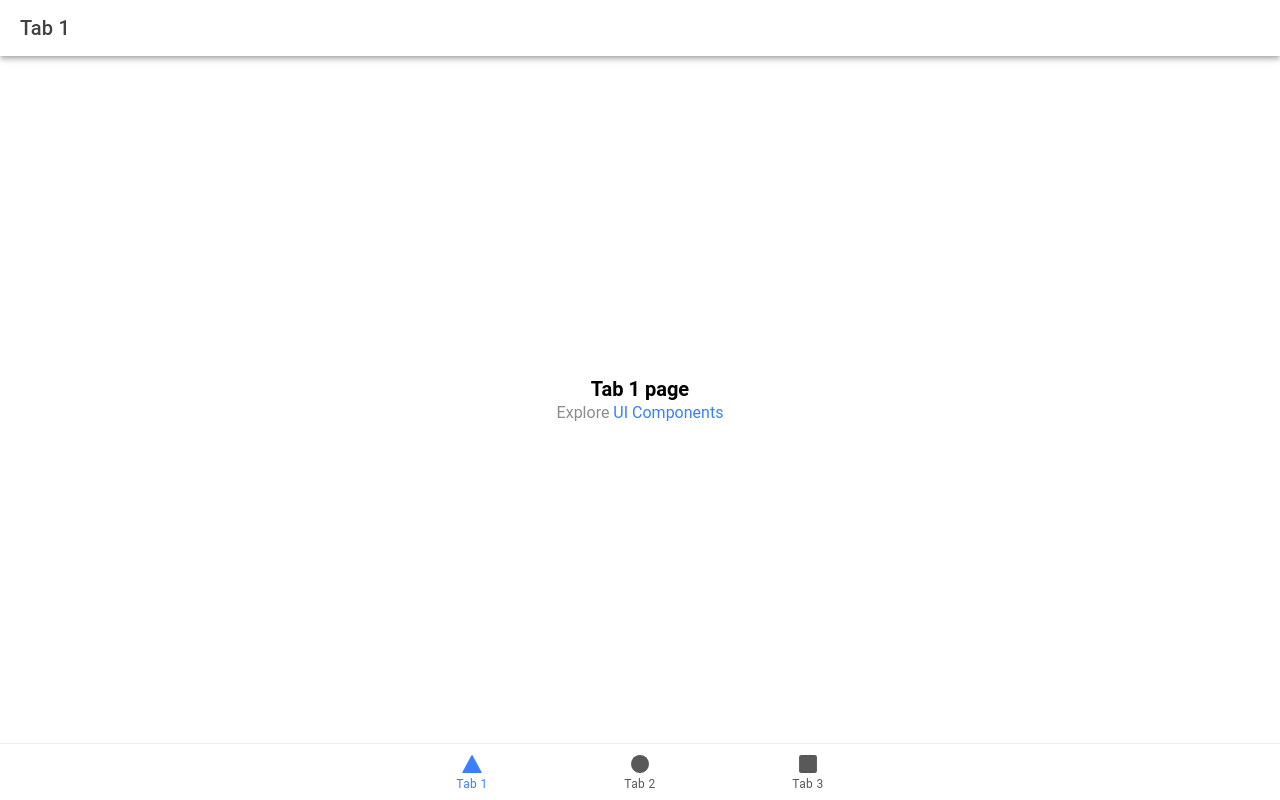
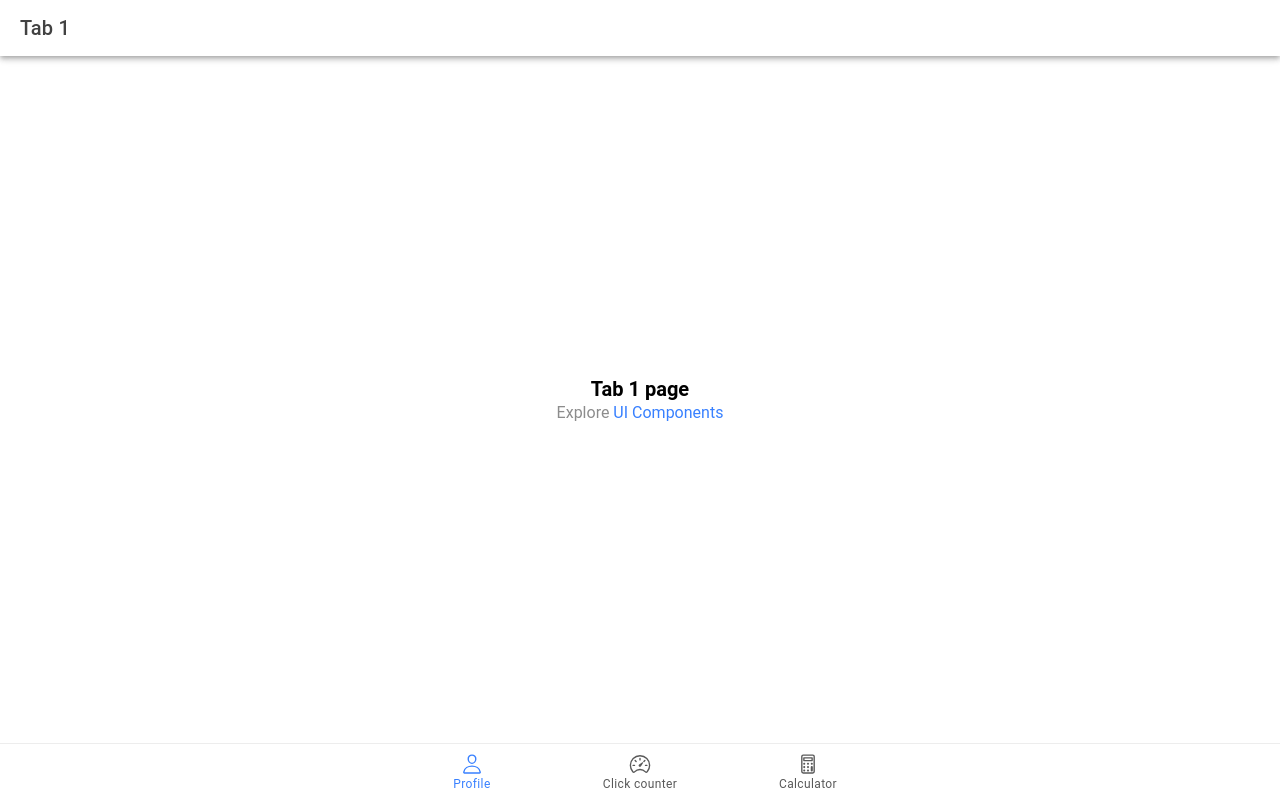
Before and after one commit to anjlibay/ion-t-libay, a React (Vite) app: page /tab1 in a window 1280 px wide. Built offline with nearby package versions, Linux system fonts and the light colour scheme.

Commit message:
Added icon to tab 1,tab 2, tab 3 and change table name

```diff
--- a/src/App.tsx
+++ b/src/App.tsx
@@ -10,7 +10,7 @@ import {
   setupIonicReact
 } from '@ionic/react';
 import { IonReactRouter } from '@ionic/react-router';
-import { ellipse, square, triangle } from 'ionicons/icons';
+import { calculatorOutline, ellipse, personOutline, speedometerOutline, square, triangle } from 'ionicons/icons';
 import Tab1 from './pages/Tab1';
 import Tab2 from './pages/Tab2';
 import Tab3 from './pages/Tab3';
@@ -56,16 +56,16 @@ const App: React.FC = () => (
         </IonRouterOutlet>
         <IonTabBar slot="bottom">
           <IonTabButton tab="tab1" href="/tab1">
-            <IonIcon aria-hidden="true" icon={triangle} />
-            <IonLabel>Tab 1</IonLabel>
+            <IonIcon aria-hidden="true" icon={personOutline} />
+            <IonLabel>Profile</IonLabel>
           </IonTabButton>
           <IonTabButton tab="tab2" href="/tab2">
-            <IonIcon aria-hidden="true" icon={ellipse} />
-            <IonLabel>Tab 2</IonLabel>
+            <IonIcon aria-hidden="true" icon={speedometerOutline} />
+            <IonLabel>Click counter</IonLabel>
           </IonTabButton>
           <IonTabButton tab="tab3" href="/tab3">
-            <IonIcon aria-hidden="true" icon={square} />
-            <IonLabel>Tab 3</IonLabel>
+            <IonIcon aria-hidden="true" icon={calculatorOutline} />
+            <IonLabel>Calculator</IonLabel>
           </IonTabButton>
         </IonTabBar>
       </IonTabs>
```
